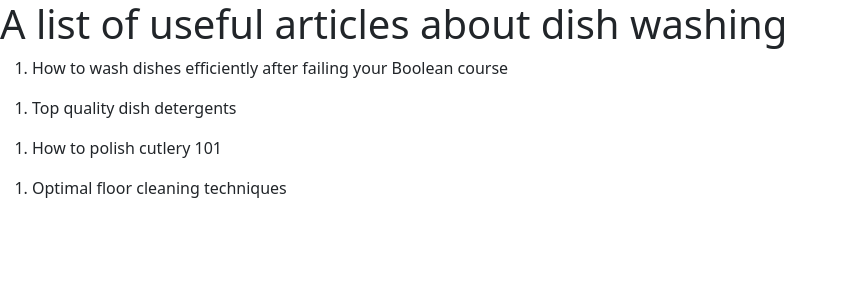
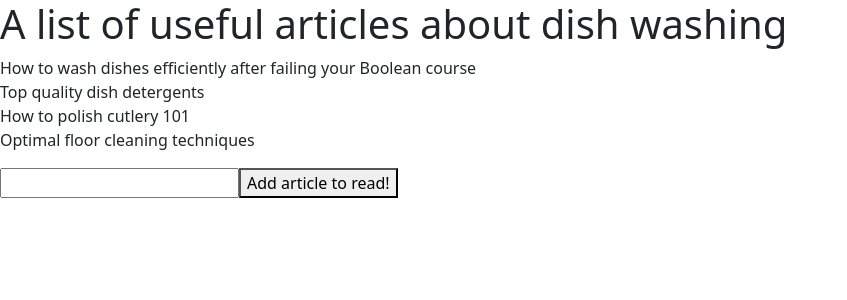
Before and after one commit to salv-ritrovato/react-form, a React (Vite) app: page / in a window 1280 px wide. Shown: the top 300 px of the page, without its empty margins (0-847 px from the left). Built offline with nearby package versions, Linux system fonts and the light colour scheme.

Commit message:
milestone 2 completed

```diff
--- a/src/App.jsx
+++ b/src/App.jsx
@@ -3,23 +3,41 @@ import 'bootstrap/dist/css/bootstrap.min.css';
 import 'bootstrap-icons/font/bootstrap-icons.css';
 
 function App() {
-  /* I create an array containing a list of articles, excellent guides for those who want to dedicate themselves to the noble art of dishwashing */
-  const articles = [
+  /* I create an array containing a list of 4 articles, excellent guides for those who want to dedicate themselves to the noble art of dishwashing */
+  const defaultArticles = [
     'How to wash dishes efficiently after failing your Boolean course',
     'Top quality dish detergents',
     'How to polish cutlery 101',
     'Optimal floor cleaning techniques'
   ]
+  // State that holds the list of articles to read, initialized with the default articles array
+  const [toRead, setToRead] = useState(defaultArticles);
+  // State that tracks the current value of the new article input field, initialized as empty string
+  const [newArticle, setNewArticle] = useState('');
 
+  function handleSubmit(e) {
+    e.preventDefault() // Prevents page reload
+    setToRead([newArticle, ...toRead]) // Updates state with new article first then the already existing articles
+    setNewArticle('') // Resets the input field to the empty string
+  }
 
   return (
     <>
-      <h1>A list of useful articles about dish washing</h1>
-      {articles.map((article) => (
-        <ol>
-          <li>{article}</li>
+      <div className="formcontainer mx-auto">
+        <h1>A list of useful articles about dish washing</h1>
+        <ol className="list-unstyled">
+          {toRead.map((article) => (
+            <li key={article}>{article}</li>
+          ))}
         </ol>
-      ))}
+
+        <form onSubmit={handleSubmit}>
+          <input type="text"
+            value={newArticle}
+            onChange={e => setNewArticle(e.target.value)} />
+          <button>Add article to read!</button>
+        </form>
+      </div>
     </>
   )
 }
```
